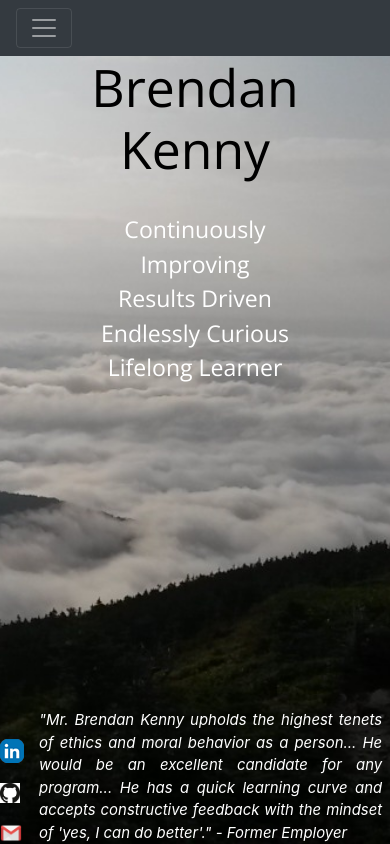
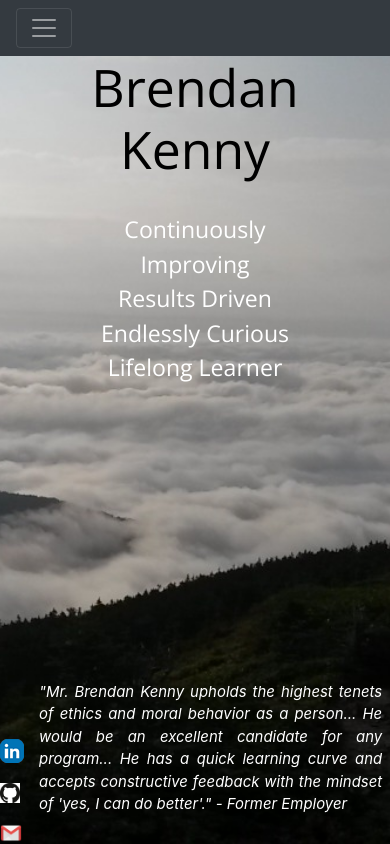
Before and after one commit to kennbp31/BKenny-Website, a Flask app: page / in a window 390 px wide. Run offline with Flask 2, Linux system fonts and the light colour scheme; some libraries are stand-ins or nearby versions.

Commit message:
Added relative div to help with mobile scaling

```diff
--- a/templates/index.html
+++ b/templates/index.html
@@ -21,9 +21,11 @@
     </div>
 {% endblock %}
 {% block footer %}
-    <div class="botRight">
-            "Mr. Brendan Kenny upholds the highest tenets of ethics and moral behavior as a person...
-            He would be an excellent candidate for any program... He has a quick learning curve and accepts
-            constructive feedback with the mindset of 'yes, I can do better'." - Former Employer
+    <div class=parent>
+        <div class="botRight">
+                "Mr. Brendan Kenny upholds the highest tenets of ethics and moral behavior as a person...
+                He would be an excellent candidate for any program... He has a quick learning curve and accepts
+                constructive feedback with the mindset of 'yes, I can do better'." - Former Employer
+        </div>
     </div>
 {% endblock %}
```
